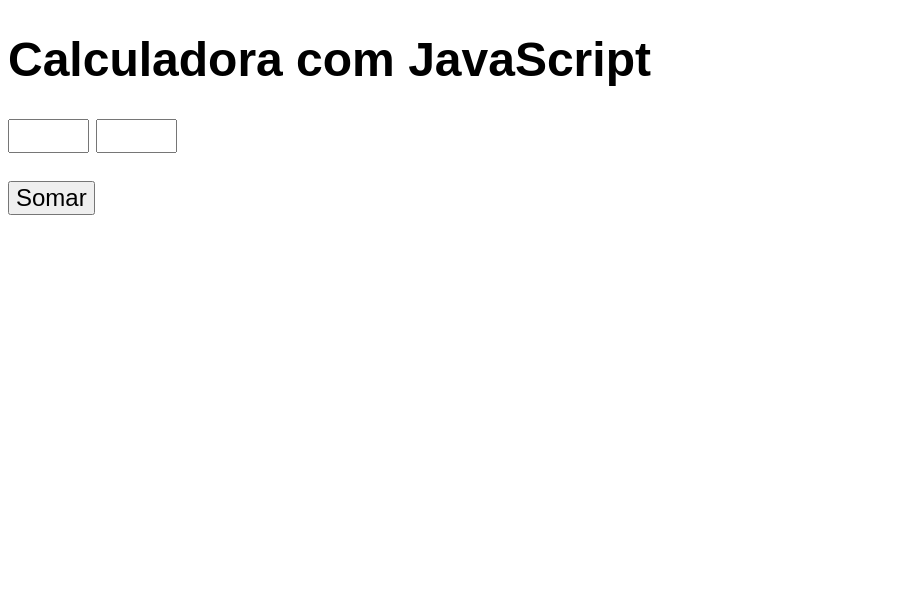
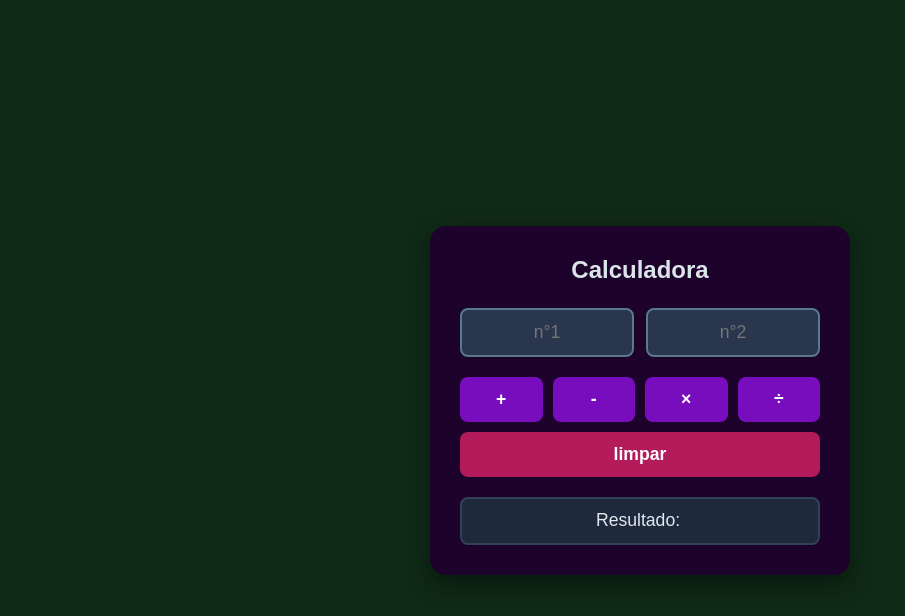
Before and after one commit to giovsnbo/pw2-etecregistro, a plain HTML site: page aula-09-manipulacao-de-formularios-com-JS/03-calculadora-exercicio/index.html in a window 1280 px wide. Shown: the whole page, without its empty margins (0-905 px from the left). Drawn offline with Linux system fonts and the light colour scheme.

Commit message:
atualizações - aula 09

```diff
--- /dev/null
+++ b/aula-08-manipulacao-do-DOM/02-eventos-e-funcoes/semaforo/style.css
@@ -0,0 +1,28 @@
+.container{
+    display: flex;
+    flex-direction: column;
+    justify-content: center;
+    align-items: center;
+}
+
+.luz{
+    background-color: gray;
+    width: 100px;
+    height: 100px;
+    border-radius: 50%;
+}
+
+button#btnParar {
+    background-color: red;
+    color: white;
+}
+
+button#btnAtencao {
+    background-color: yellow;
+    color: black;
+}
+
+button#btnSiga {
+    background-color: green;
+    color: white;
+}
--- a/aula-09-manipulacao-de-formularios-com-JS/03-calculadora-exercicio/index.html
+++ b/aula-09-manipulacao-de-formularios-com-JS/03-calculadora-exercicio/index.html
@@ -1,22 +1,35 @@
 <!DOCTYPE html>
-<html lang="en">
+<html lang="pt-BR">
 <head>
     <meta charset="UTF-8">
     <meta name="viewport" content="width=device-width, initial-scale=1.0">
-    <title>Manipulação de Formulários</title>
+    <title>Calculadora com JavaScript</title>
     <link rel="stylesheet" href="style.css">
-
 </head>
 <body>
-    <h1>Calculadora com JavaScript</h1>
-    <input type="number" name="n1" id="n1" min="0" max="99">
-    <input type="number" name="n2" id="n2" min="0" max="99">
-    <br><br>
+    <div class="container">
+        <h1>Calculadora</h1>
 
-    <input type="button" value="Somar" onclick="somar()">
+        <div class="input-grid">
+            <input type="number" name="n1" id="n1" placeholder="n°1">
+            <input type="number" name="n2" id="n2" placeholder="n°2">
+        </div>
 
-    <div id="resultado"></div>
+        <div class="botoes">
+            <div class="botoes-operacoes">
+                <input type="button" value="+" onclick="somar()">
+                <input type="button" value="-" onclick="subtrair()">
+                <input type="button" value="×" onclick="multiplicar()">
+                <input type="button" value="÷" onclick="dividir()">
+            </div>
+            <input type="button" value="limpar" id="limpar" onclick="limpar()">
+        </div>
+
+        <div id="resultado">
+            Resultado: <strong> </strong>
+        </div>
+    </div>
+
     <script src="script.js"></script>
-
 </body>
 </html>
--- a/aula-09-manipulacao-de-formularios-com-JS/03-calculadora-exercicio/script.js
+++ b/aula-09-manipulacao-de-formularios-com-JS/03-calculadora-exercicio/script.js
@@ -1,18 +1,38 @@
-///Funções da calculadora
-
-    //Capturando as inputs
-    const inputN1 = document.querySelector('input#n1');
-    const inputN2 = document.querySelector('input#n2');
+const inputN1 = document.querySelector('input#n1');
+const inputN2 = document.querySelector('input#n2');
+const resultado = document.querySelector('div#resultado');
 
 function somar() {
-    //Capturando os valores das inputs
+    const n1 = Number(inputN1.value);
+    const n2 = Number(inputN2.value);
+    const soma = n1 + n2;
+    resultado.innerHTML = `Resultado: <strong>${soma}</strong>`;
+}
+
+function subtrair() {
+    const n1 = Number(inputN1.value);
+    const n2 = Number(inputN2.value);
+    const sub = n1 - n2;
+    resultado.innerHTML = `Resultado: <strong>${sub}</strong>`;
+}
+
+function multiplicar() {
+    const n1 = Number(inputN1.value);
+    const n2 = Number(inputN2.value);
+    const mult = n1 * n2;
+    resultado.innerHTML = `Resultado: <strong>${mult}</strong>`;
+}
+
+function dividir() {
     const n1 = Number(inputN1.value);
     const n2 = Number(inputN2.value);
 
-    //somando os valores
-    const soma = n1 + n2;
+    const div = n1 / n2;
+    resultado.innerHTML = `Resultado: <strong>${div}</strong>`;
+}
 
-    //exibindo o resultado
-    const resultado = document.querySelector('div#resultado');
-    resultado.innerHTML = `A soma entre ${n1} e ${n2} é igual a <strong>${soma}</strong>`;
+function limpar() {
+    resultado.innerHTML = `Resultado: <strong> </strong>`;
+    inputN1.value = ``;
+    inputN2.value = ``;
 }
--- a/aula-09-manipulacao-de-formularios-com-JS/03-calculadora-exercicio/style.css
+++ b/aula-09-manipulacao-de-formularios-com-JS/03-calculadora-exercicio/style.css
@@ -1,11 +1,109 @@
-body {
-    font: normal 18pt Arial;
+* {
+    margin: 0;
+    padding: 0;
+    box-sizing: border-box;
 }
 
-input {
-    font: normal 18pt Arial;
+body {
+    font-family: Arial, sans-serif;
+    background-color: #0f2a16;
+    min-height: 100vh;
+    display: flex;
+    justify-content: center;
+    align-items: center;
 }
 
-div#resultado {
-    margin-top: 20px;
+.container {
+    background-color: #1d022c;
+    padding: 30px;
+    border-radius: 16px;
+    box-shadow: 0 10px 25px rgba(0, 0, 0, 0.4);
+    width: 100%;
+    max-width: 420px;
+    text-align: center;
 }
+
+h1 {
+    font-size: 1.5rem;
+    margin-bottom: 24px;
+    color: #dbe5e9;
+}
+
+.input-grid {
+    display: flex;
+    gap: 12px;
+    margin-bottom: 20px;
+}
+
+input[type="number"] {
+    width: 100%;
+    padding: 12px;
+    font-size: 1.1rem;
+    background-color: #29364e;
+    border: 2px solid #587a8a;
+    border-radius: 8px;
+    color: #ffffff;
+    text-align: center;
+    outline: none;
+}
+
+input[type="number"]::-webkit-inner-spin-button,
+input[type="number"]::-webkit-outer-spin-button {
+    -webkit-appearance: none;
+    margin: 0;
+}
+
+.botoes {
+    display: grid;
+    gap: 10px;
+    margin-bottom: 20px;
+}
+
+.botoes-operacoes {
+    display: grid;
+    grid-template-columns: repeat(4, 1fr);
+    gap: 10px;
+}
+
+input[type="button"] {
+    padding: 12px;
+    font-size: 1.1rem;
+    font-weight: 600;
+    background-color: #770dbd;
+    color: #ffffff;
+    border: none;
+    border-radius: 8px;
+    cursor: pointer;
+    transition: background-color 0.2s;
+}
+
+input[type="button"]:hover {
+    background-color: #770dbd;
+}
+
+#limpar {
+    background-color: #b31b5a;
+    width: 100%;
+}
+
+#limpar:hover {
+    background-color: #b31b5a;
+}
+
+#resultado {
+    font-size: 1.1rem;
+    min-height: 48px;
+    display: flex;
+    align-items: center;
+    justify-content: center;
+    background-color: #1e293b;
+    border-radius: 8px;
+    padding: 10px;
+    color: #e2e8f0;
+    border: 2px solid #334155;
+}
+
+#resultado strong {
+    color: #7f00e7;
+    margin-left: 4px;
+}
```
Also changed, not shown: aula-07-introducao-ao-javascript-variaveis/EXERCÍCIO-AULA-07/index.html (added, +32 -0 lines), aula-07-introducao-ao-javascript-variaveis/index.html (added, +85 -0 lines), aula-08-manipulacao-do-DOM/02-eventos-e-funcoes/caixa-magica/index.html (added, +21 -0 lines), aula-08-manipulacao-do-DOM/02-eventos-e-funcoes/caixa-magica/script.js (added, +24 -0 lines), aula-08-manipulacao-do-DOM/02-eventos-e-funcoes/caixa-magica/styles.css (added, +10 -0 lines), aula-08-manipulacao-do-DOM/02-eventos-e-funcoes/semaforo/index.html (added, +28 -0 lines), aula-08-manipulacao-do-DOM/02-eventos-e-funcoes/semaforo/script.js (added, +9 -0 lines), aula-08-manipulacao-do-DOM/02-eventos-e-funcoes/script.js (added).
